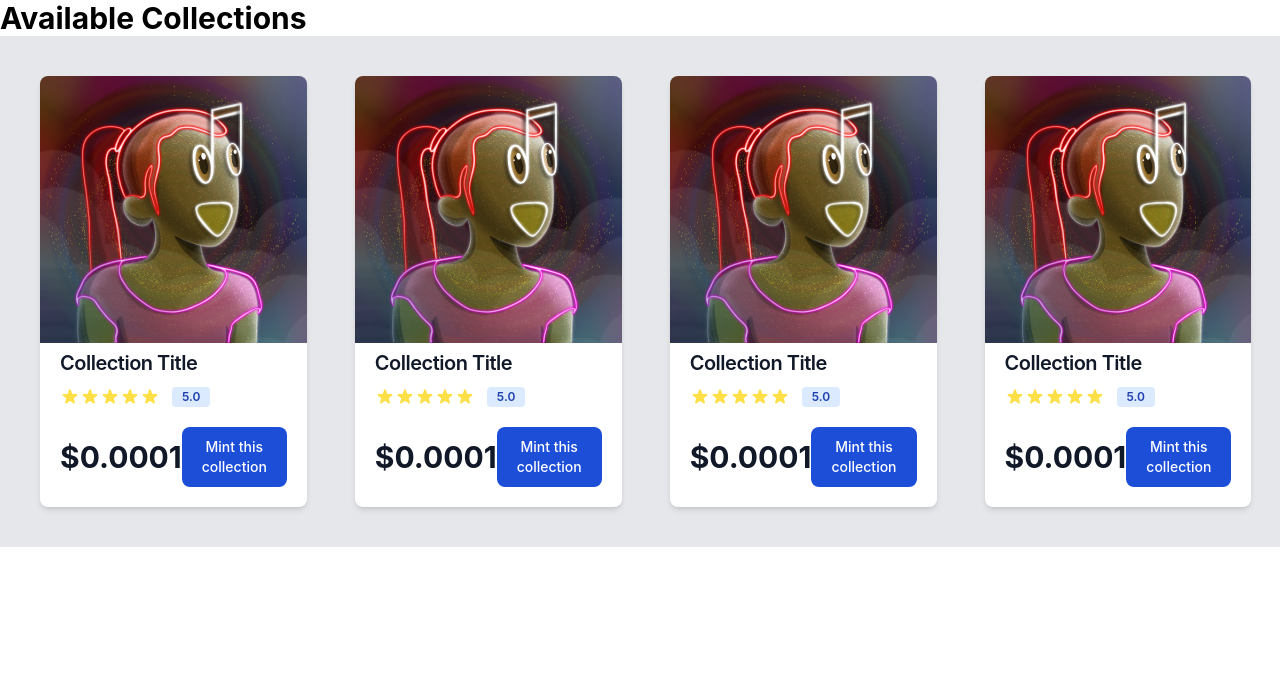
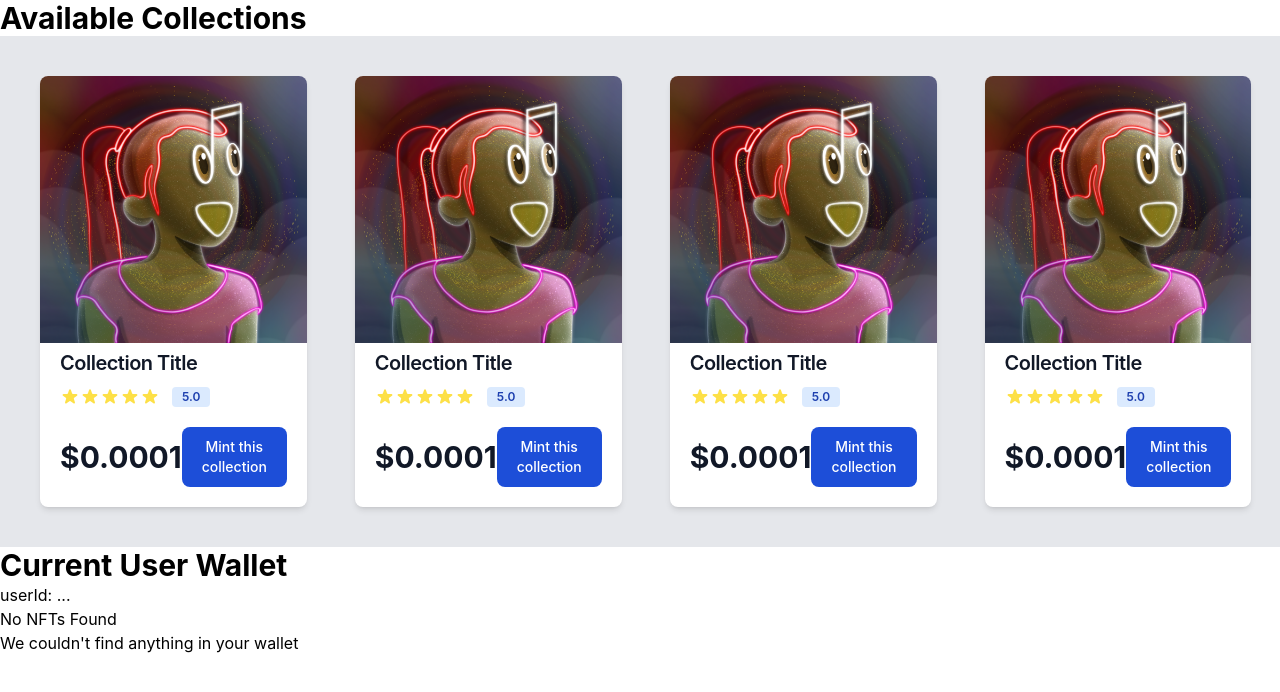
Before and after one commit to mynhinguyentruong/white-label-demo, a Next.js app: page /checkout in a window 1280 px wide. Shown: the top 692 px of the page. Built offline with nearby package versions, Linux system fonts and the light colour scheme.

Commit message:
update checkout page

```diff
--- a/pages/checkout.tsx
+++ b/pages/checkout.tsx
@@ -20,6 +20,12 @@ function CheckoutPage({  }) {
             {/* <a href={data.checkoutUrl}>
                 <button className="text-xl bg-transparent hover:bg-green-500 text-green-700 font-bold hover:text-white py-2 px-4 border border-green-500 hover:border-transparent rounded">Checkout</button>
             </a> */}
+            <h1 className="text-3xl font-bold">Current User Wallet</h1>
+            <div>
+                <h3>userId: {"..."}</h3>
+                <h3>No NFTs Found</h3>
+                <p>We couldn't find anything in your wallet</p>
+            </div>
         </div>
     )
   }
```
